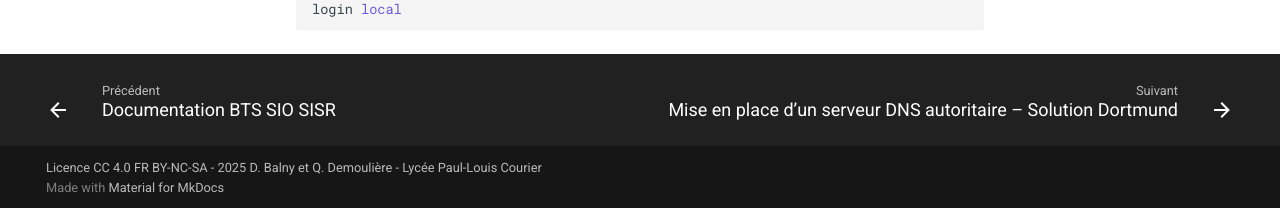
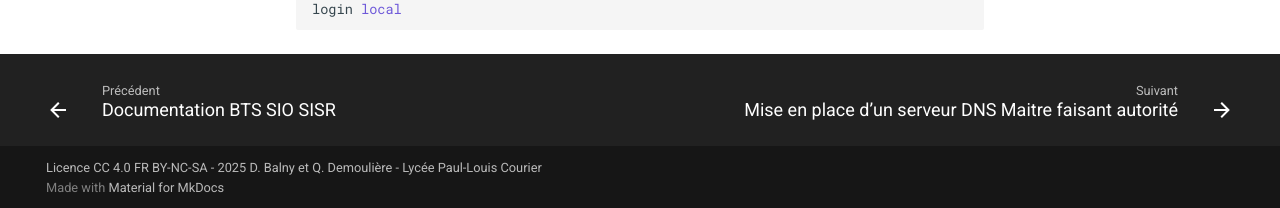
Before and after one commit to hugog36/CUBDOCUMENTATIONDORTMUND, an MkDocs documentation site: the page built from docs/contexte/LucienBescos - Context CUB - Situation 0.md, in a window 1280 px wide and 900 px high, scrolled down 4968 px. Shown: the part 689-897 px from the top of the window. Built offline with MkDocs 1.6.1 and Material for MkDocs 9.7.7, drawn with Linux system fonts in a browser that asks for light colours.

Commit message:
ajout doc dns maitre avec modif1

```diff
--- a/docs/documentation/DNS/Administration et exploitation des services - Installation Configuration d'un serveur DNS maitre faisant autorité.md
+++ b/docs/documentation/DNS/Administration et exploitation des services - Installation Configuration d'un serveur DNS maitre faisant autorité.md
@@ -1,4 +1,4 @@
-# Mise en place d’un serveur DNS autoritaire – Solution Dortmund
+# Mise en place d’un serveur DNS Maitre faisant autorité
 
 **Auteur :** Hugo Guignard
 **Solution :** Dortmund
```
